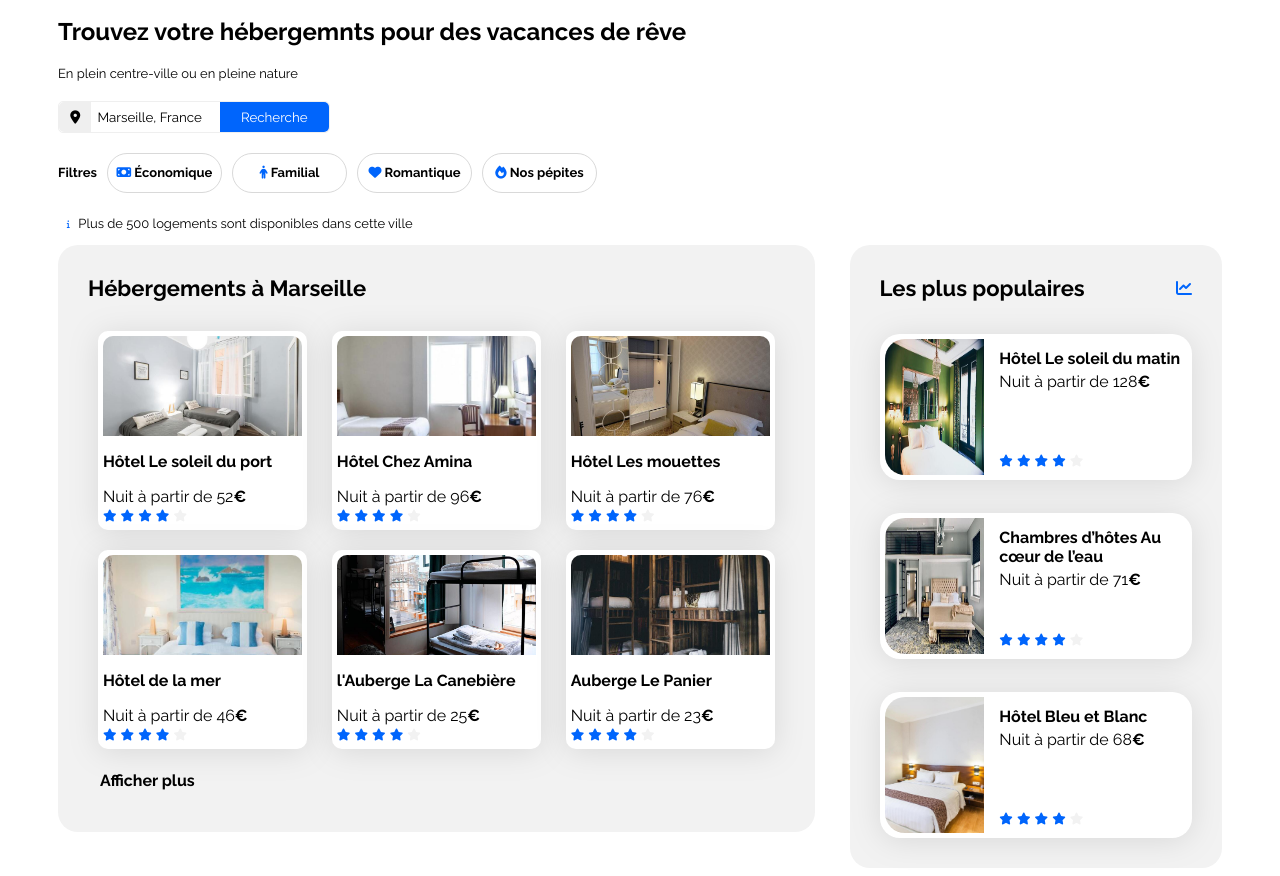
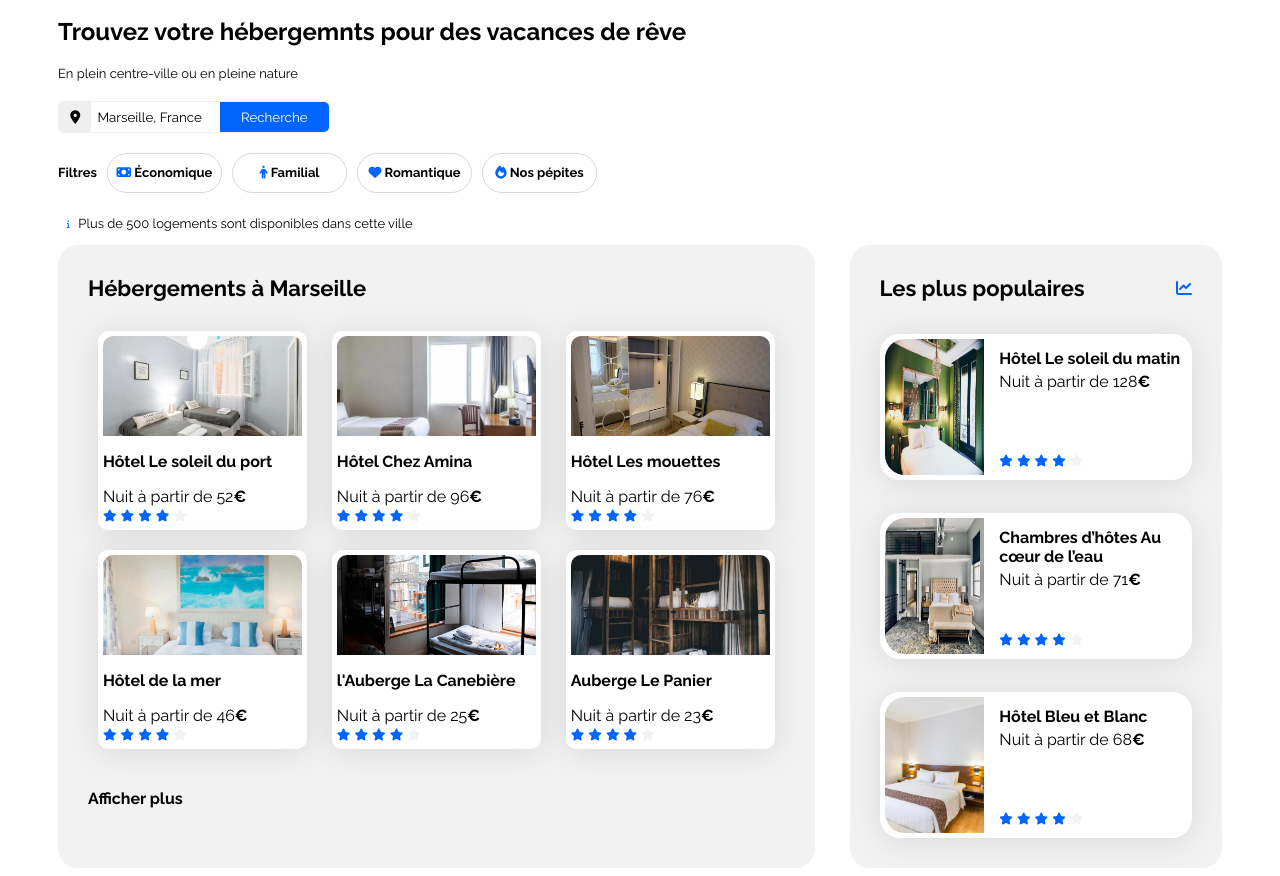
Before and after one commit to Yannstj/booki-starter-code, a plain HTML site: page index.html in a window 1280 px wide. Shown: the part 51-927 px from the top of the page. Drawn offline with Linux system fonts and the light colour scheme.

Commit message:
hebergements and populaires 1

```diff
--- a/css/style.css
+++ b/css/style.css
@@ -188,15 +188,10 @@ li {
   padding: 30px;
   box-sizing: border-box;
 }
-/* .hebergements-and-populaires a {
-  display: flex;
-  width: 100%;
-} Permet a l'ancre et a la carte de faire la meme dimension */
 
 /****** Hebergements ***********/
 .hebergements {
   width: 65%;
-  height: 100%;
   display: flex;
   flex-direction: column;
 }
@@ -247,8 +242,11 @@ li {
 }
 
 .hebergements-more {
-  margin: 12px;
-}
+  display: flex;
+  width: 100%;
+  height: 100%;
+  align-items: center;
+} /* permet a la div Afficher plus de prendre tout l'espace et d'être centré*/
 
 .hebergements-more h3 {
   font-size: medium;
```
